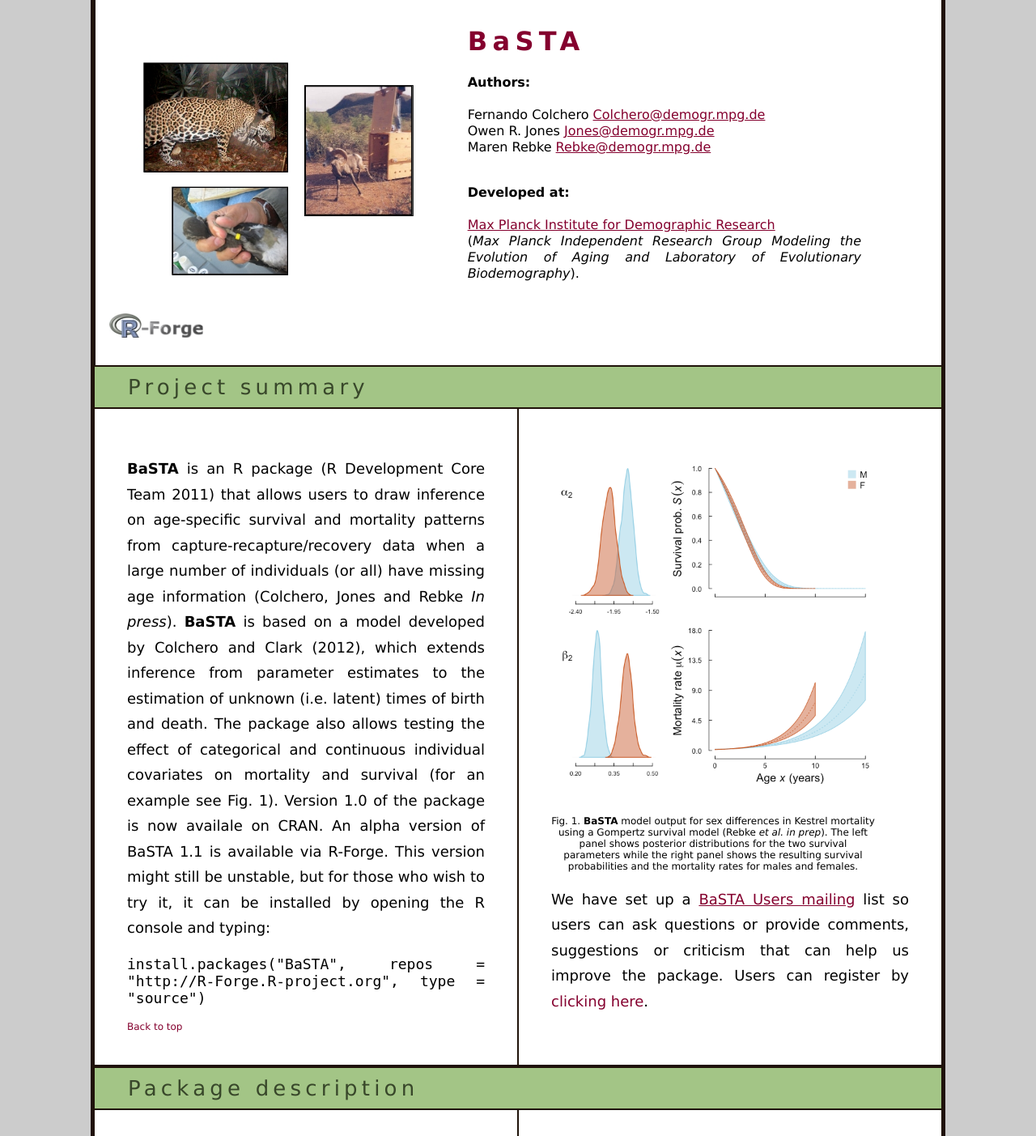
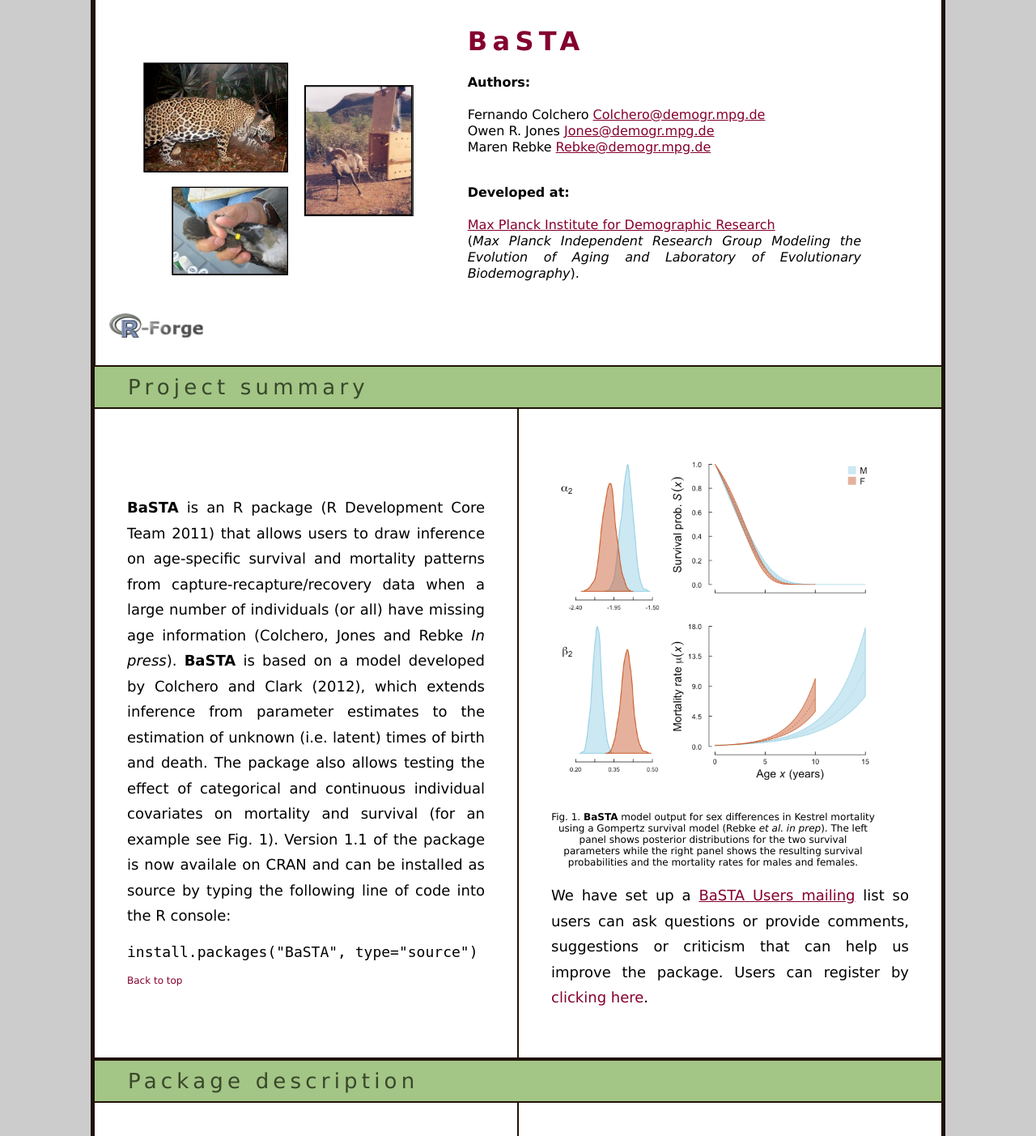
Before and after one commit to r-forge/basta, a PHP site: page / in a window 1280 px wide. Shown: the part 186-1589 px from the top of the page at 81% size. Run offline with PHP 8.4, Linux system fonts and the light colour scheme.

Commit message:
Updated web page to feature new version.
git-svn-id: svn://svn.r-forge.r-project.org/svnroot/basta@510 edb9625f-4e0d-4859-8d74-9fd3b1da38cb

```diff
--- a/www/index.php
+++ b/www/index.php
@@ -93,8 +93,8 @@ echo '<?xml version="1.0" encoding="UTF-8"?>';
                 <tr class="title"><td colspan="2" class="section">Project summary</td></tr>
                 <tr style="background:#FFFFFF">
                   <td class="main">
-                    <p class="parag"><b>BaSTA</b> is an R package (R Development Core Team 2011) that allows users to draw inference on age-specific survival and mortality patterns from capture-recapture/recovery data when a large number of individuals (or all) have missing age information (Colchero, Jones and Rebke <i>In press</i>). <b>BaSTA</b> is based on a model developed by Colchero and Clark (2012), which extends inference from parameter estimates to the estimation of unknown (i.e. latent) times of birth and death. The package also allows testing the effect of categorical and continuous individual covariates on mortality and survival (for an example see Fig. 1). Version 1.0 of the package is now availale on CRAN. An alpha version of BaSTA 1.1 is available via R-Forge. This version might still be unstable, but for those who wish to try it, it can be installed by opening the R console and typing: <br></p>
-										<p><code>install.packages("BaSTA", repos = "http://R-Forge.R-project.org", type = "source")</code>
+                    <p class="parag"><b>BaSTA</b> is an R package (R Development Core Team 2011) that allows users to draw inference on age-specific survival and mortality patterns from capture-recapture/recovery data when a large number of individuals (or all) have missing age information (Colchero, Jones and Rebke <i>In press</i>). <b>BaSTA</b> is based on a model developed by Colchero and Clark (2012), which extends inference from parameter estimates to the estimation of unknown (i.e. latent) times of birth and death. The package also allows testing the effect of categorical and continuous individual covariates on mortality and survival (for an example see Fig. 1). Version 1.1 of the package is now availale on CRAN and can be installed as source by typing the following line of code into the R console: <br></p>
+										<p><code>install.packages("BaSTA", type="source")</code>
 <br></p>
 
                     <a href="#top" class="totop">Back to top</a>
@@ -133,8 +133,8 @@ echo '<?xml version="1.0" encoding="UTF-8"?>';
                     <ul>
                       <li>Runs multiple simulations either in parallel (using package snowfall; Knaus 2010) or in series.</li>
                       <li>Calculates basic diagnostics on MCMC performance such as parameter update rates and serial autocorrelation.</li>
-                      <li>Uses multiple simulations to estimate convergence (i.e. potential scale reduction factor; Gelman <i>et al.</i>2004).</li>
-                      <li>Calculates basic measures for model selection (DIC; Spiegelhalter <i>et al.</i>2002).</li>
+                      <li>Uses multiple simulations to estimate convergence (i.e. potential scale reduction factor; Gelman <i>et al.</i> 2004).</li>
+                      <li>Calculates basic measures for model selection (DIC; Spiegelhalter <i>et al.</i> 2002).</li>
                     </ul>
                     <p style="text-align:justify;line-height:1.75;font-size:18px">Future versions will include:</p>
                     <ul style="text-align:justify;line-height:1.75;font-size:18px">
```
